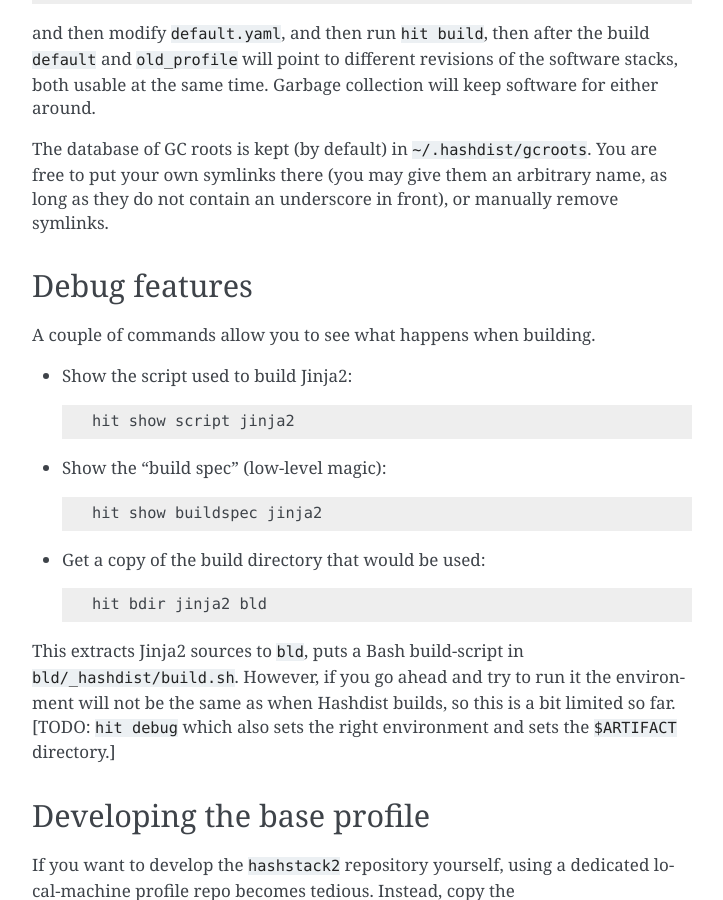
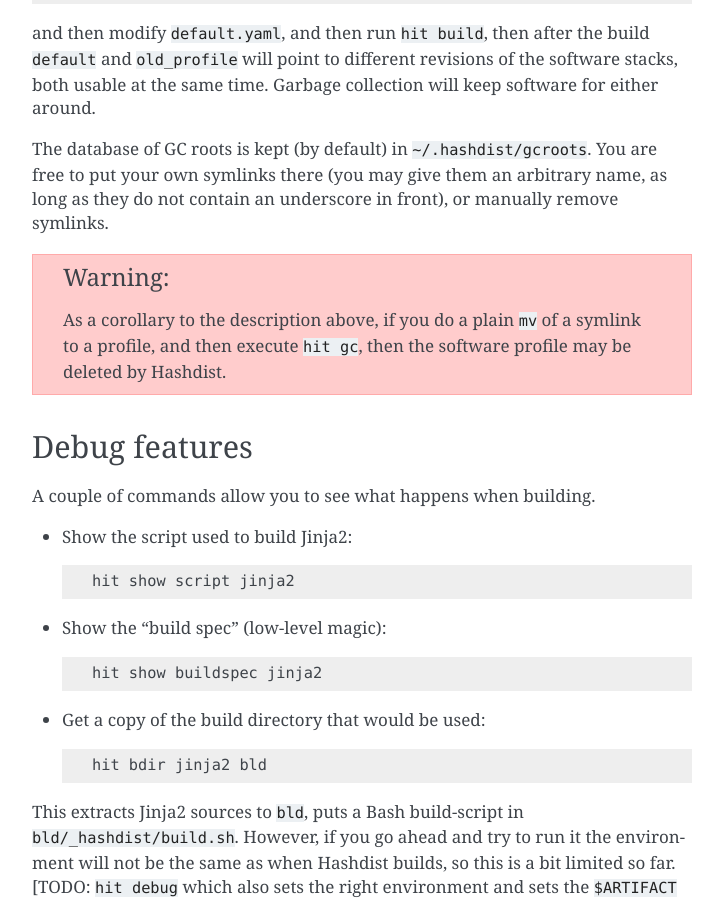
Before and after one commit to hashdist/hashdist, a Sphinx documentation site: the page built from doc/source/userguide.rst, in a window 1280 px wide and 900 px high, scrolled down 2310 px. Shown: the whole window, without its empty margins (388-1111 px from the left). Built offline with Sphinx 7.4.7, drawn with Linux system fonts in a browser that asks for light colours.

Commit message:
Add warning about not using plain 'mv' on profile symlink

```diff
--- a/doc/source/userguide.rst
+++ b/doc/source/userguide.rst
@@ -116,6 +116,11 @@
 (you may give them an arbitrary name, as long as they do not contain
 an underscore in front), or manually remove symlinks.
 
+.. warning::
+
+   As a corollary to the description above, if you do a plain
+   ``mv`` of a symlink to a profile, and then execute ``hit gc``,
+   then the software profile may be deleted by Hashdist.
 
 
 Debug features
```
